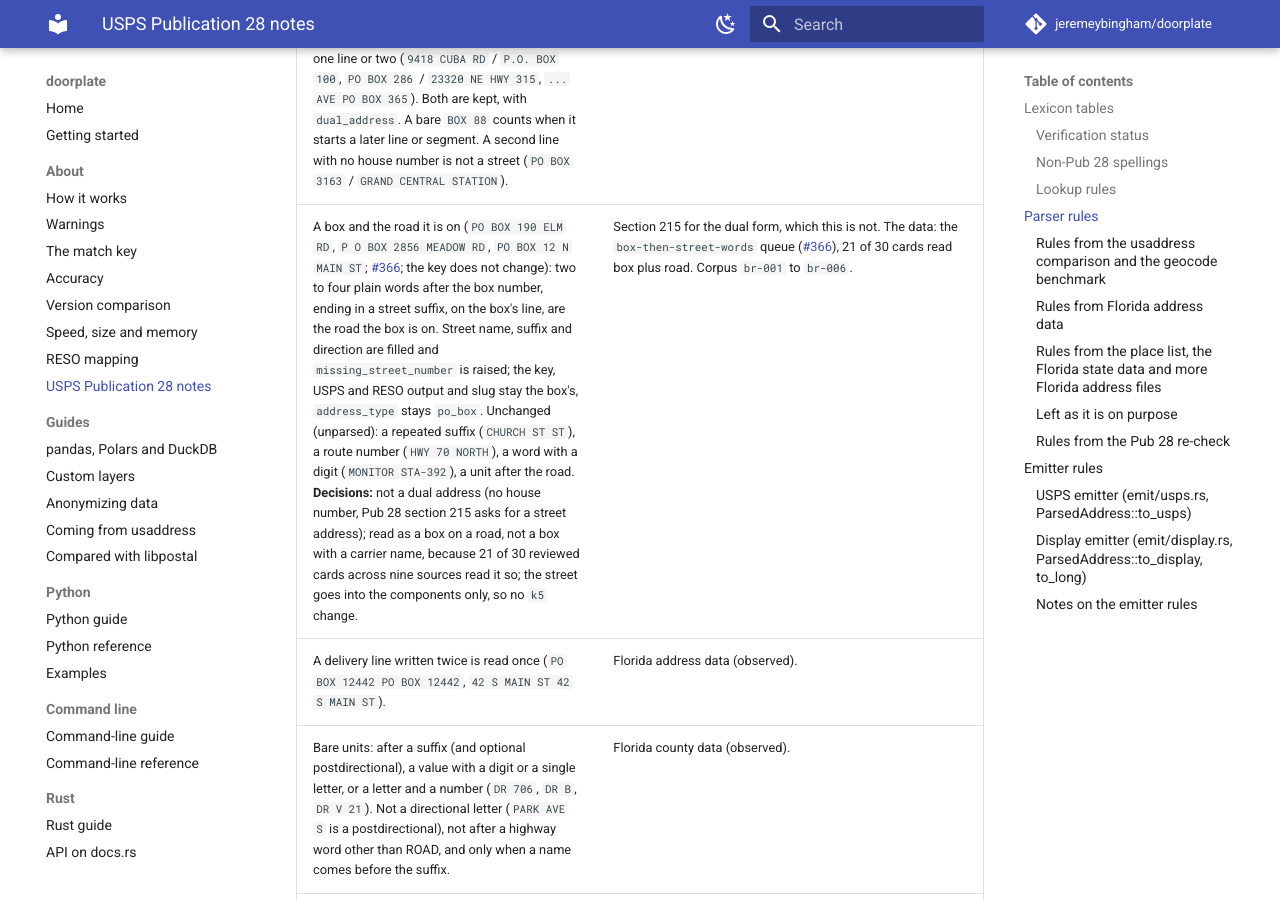
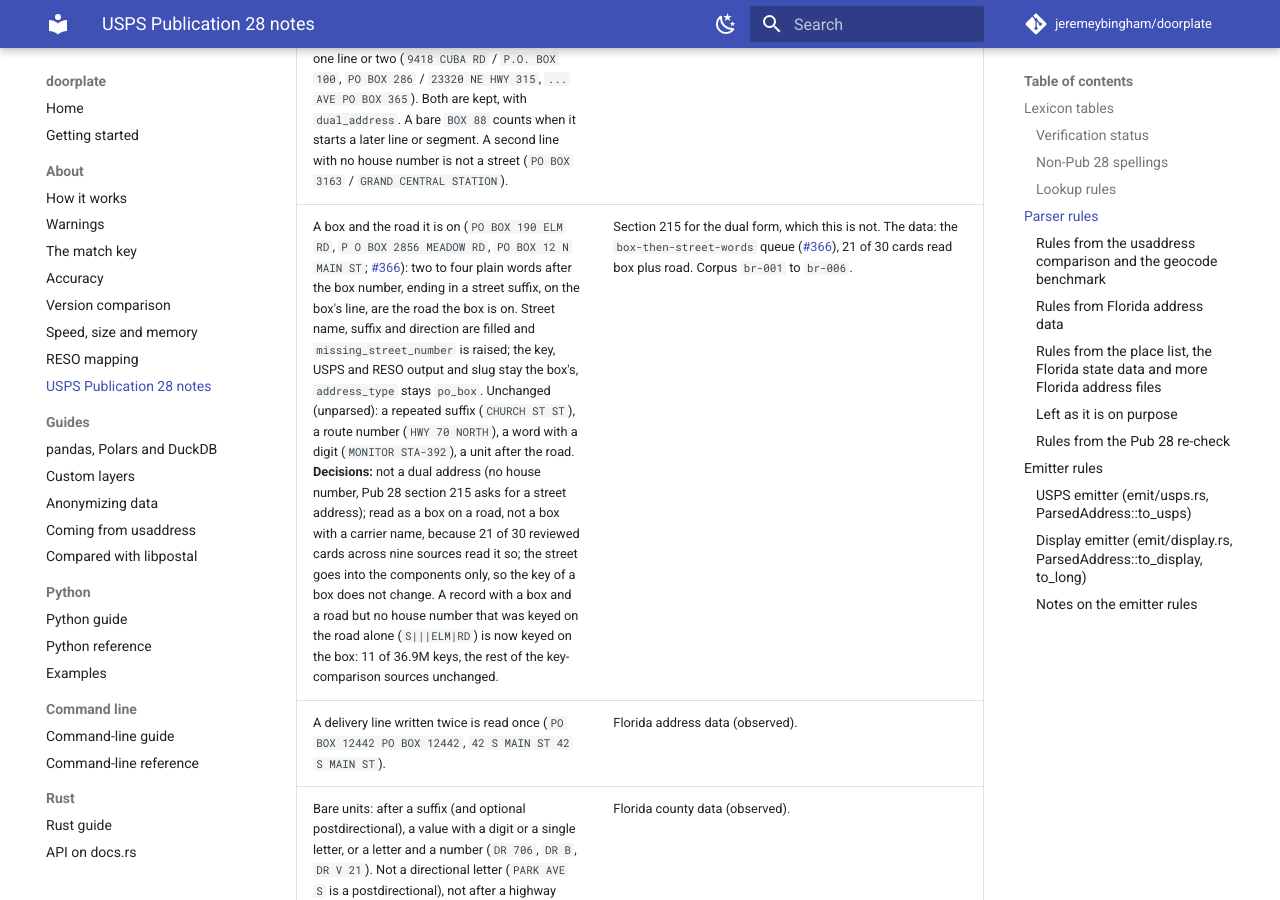
Before and after one commit to jeremeybingham/doorplate, an MkDocs documentation site: the page built from docs/usps-pub28-notes.md, in a window 1280 px wide and 900 px high, scrolled down 14259 px. Built offline with MkDocs 1.6.1 and Material for MkDocs 9.7.7, drawn with Linux system fonts in a browser that asks for light colours; comment, search, counter and statistics services are not loaded.

Commit message:
Changelog and ledger: the measured key changes (#366)
Co-Authored-By: Claude Sonnet 5.5 <noreply@anthropic.com>

```diff
--- a/docs/usps-pub28-notes.md
+++ b/docs/usps-pub28-notes.md
@@ -155,7 +155,7 @@ shapes in real county data and are not USPS rules.
 | A care-of marker on a later line or segment than a street, followed by a number (`12 OAK AVE` / `% 5 STAR GROUP`), does not start a second address: the marker's line is the attention line (`% 5 STAR GROUP`, `% 4-H CLUB`), so a unit on line 1 is parsed instead of staying in the street name. A line that repeats the street line (`68 QUINCEWOOD ST` / `% 68 QUINCEWOOD ST`) is a copy, dropped with `second_line_skipped`. Left unparsed as before, with `unparsed_remainder`: a bare number (`% 9`) and a second address (a plain all-digit house number with a suffix, a directional or a unit word after it: `% 4 BAYVIEW WEST A`, `% 4 H ST`). A marker with no street before it, or after a lone house number, is the "address follows" row above. **Key-affecting** (the unit leaves the street name): held for the `k3`. | The data: the IRS extract's `ICO` column, where 299 of 1,975,975 rows change key and 966 lose `unparsed_remainder`, and one carrier-census row (measured against the frozen checkpoint keys). Not a USPS rule. Corpus `sl-016` to `sl-024`. |
 | A percent sign at the start of a word (`% JOHN SMITH`, `%JOHN SMITH`) is the care-of marker, and `IN CARE OF` is a form of its own (the `IN` was left over). `%` inside a word (`100% MAIN ST`) is untouched; the tokenizer splits only a leading `%` that is followed by a letter. | The IRS Exempt Organizations Business Master File layout (January 2026, <https://www.irs.gov/pub/foia/ig/tege/eo-info.pdf>) defines the `ICO` column as "In Care of Name ... the person (officer, director, etc.) to whose attention any correspondence should be directed"; in the extract about 64% of rows (1.26 million of 2.0 million) wrote it as `% NAME`. Not a Pub 28 term, like C/O. |
 | Dual address: a PO Box and a street with a house number in one record, in either order, on one line or two (`9418 CUBA RD` / `P.O. BOX 100`, `PO BOX 286` / `23320 NE HWY 315`, `... AVE PO BOX 365`). Both are kept, with `dual_address`. A bare `BOX 88` counts when it starts a later line or segment. A second line with no house number is not a street (`PO BOX 3163` / `GRAND CENTRAL STATION`). | Section 215; shapes seen in Florida address data. |
-| A box and the road it is on (`PO BOX 190 ELM RD`, `P O BOX 2856 MEADOW RD`, `PO BOX 12 N MAIN ST`; #366; the key does not change): two to four plain words after the box number, ending in a street suffix, on the box's line, are the road the box is on. Street name, suffix and direction are filled and `missing_street_number` is raised; the key, USPS and RESO output and slug stay the box's, `address_type` stays `po_box`. Unchanged (unparsed): a repeated suffix (`CHURCH ST ST`), a route number (`HWY 70 NORTH`), a word with a digit (`MONITOR STA-392`), a unit after the road. **Decisions:** not a dual address (no house number, Pub 28 section 215 asks for a street address); read as a box on a road, not a box with a carrier name, because 21 of 30 reviewed cards across nine sources read it so; the street goes into the components only, so no `k5` change. | Section 215 for the dual form, which this is not. The data: the `box-then-street-words` queue (#366), 21 of 30 cards read box plus road. Corpus `br-001` to `br-006`. |
+| A box and the road it is on (`PO BOX 190 ELM RD`, `P O BOX 2856 MEADOW RD`, `PO BOX 12 N MAIN ST`; #366): two to four plain words after the box number, ending in a street suffix, on the box's line, are the road the box is on. Street name, suffix and direction are filled and `missing_street_number` is raised; the key, USPS and RESO output and slug stay the box's, `address_type` stays `po_box`. Unchanged (unparsed): a repeated suffix (`CHURCH ST ST`), a route number (`HWY 70 NORTH`), a word with a digit (`MONITOR STA-392`), a unit after the road. **Decisions:** not a dual address (no house number, Pub 28 section 215 asks for a street address); read as a box on a road, not a box with a carrier name, because 21 of 30 reviewed cards across nine sources read it so; the street goes into the components only, so the key of a box does not change. A record with a box and a road but no house number that was keyed on the road alone (`S|||ELM|RD`) is now keyed on the box: 11 of 36.9M keys, the rest of the key-comparison sources unchanged. | Section 215 for the dual form, which this is not. The data: the `box-then-street-words` queue (#366), 21 of 30 cards read box plus road. Corpus `br-001` to `br-006`. |
 | A delivery line written twice is read once (`PO BOX 12442 PO BOX 12442`, `42 S MAIN ST 42 S MAIN ST`). | Florida address data (observed). |
 | Bare units: after a suffix (and optional postdirectional), a value with a digit or a single letter, or a letter and a number (`DR 706`, `DR B`, `DR V 21`). Not a directional letter (`PARK AVE S` is a postdirectional), not after a highway word other than ROAD, and only when a name comes before the suffix. | Florida county data (observed). |
 | PO Box: a `[po_box]` form or synonym, then an optional `#` and the box value. | Sections 281, 283. |
```
Also changed, not shown: CHANGELOG.md (+1 -1 lines).
